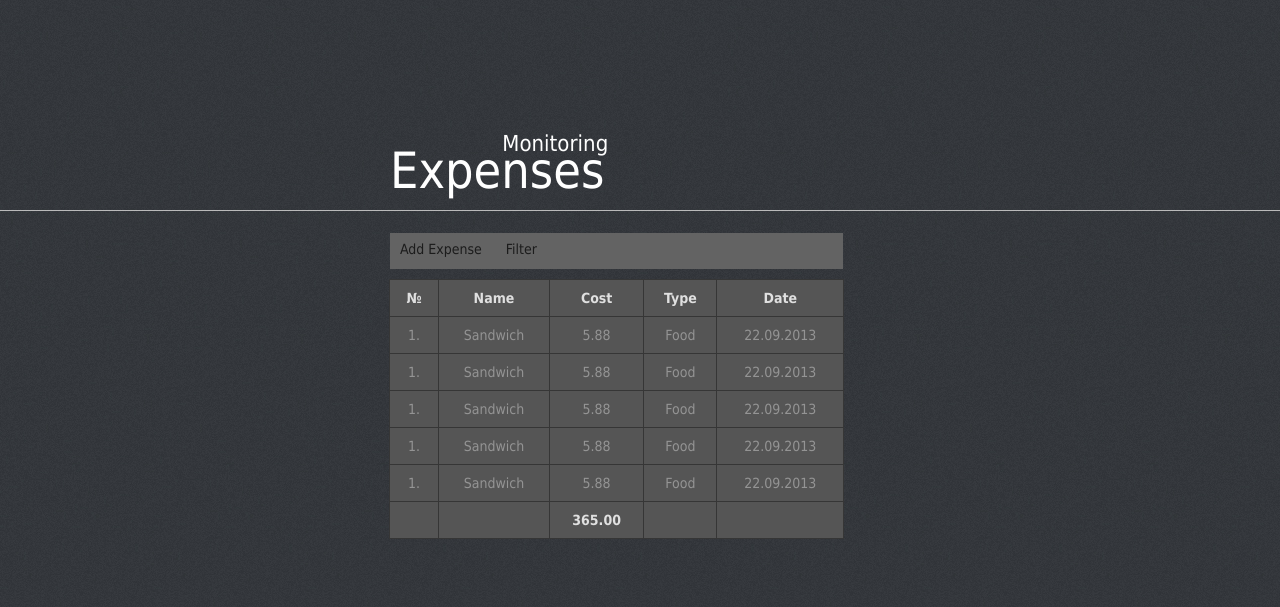
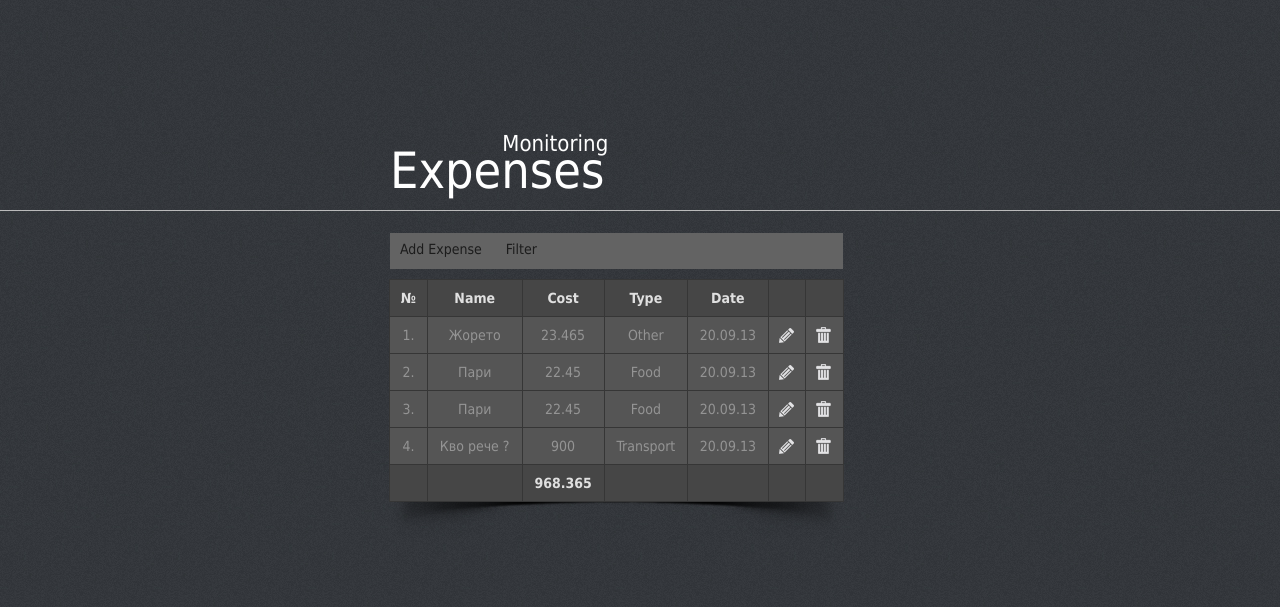
Before and after one commit to nzhul/PHP, a PHP site: page / in a window 1280 px wide. Shown: the top 607 px of the page. Run offline with PHP 8.4, Linux system fonts and the light colour scheme.

Commit message:
Almost Ready HomeWork

```diff
--- a/01-ExpensesMonitor/css/style.css
+++ b/01-ExpensesMonitor/css/style.css
@@ -7,14 +7,23 @@
 */
 
 body {background: url(../img/bg.jpg)repeat;font-family: Tahoma;font-size: 14px;}
-#wrapper {width: 500px;height: 500px;margin: 0 auto;position: relative;top: 100px;}
+#wrapper {width: 500px;margin: 0 auto;position: relative;top: 100px;}
 h1 {color: #ffffff;font-size: 50px;float: left; font-weight: normal;}
 h2 {color: #ffffff; font-size: 22px;float: left;position: relative;left: -102px;top:5px; font-weight: normal;}
 #navigation {float: left;width: 453px;height: 36px; background: #636363;}
-table {color: #949494; border-collapse: collapse;width: 455px;margin-left: -1px;position: relative;top:10px;float: left;}
+table {color: #949494; border-collapse: collapse;width: 455px;margin-left: -1px;position: relative;top:10px;float: left;z-index: 2;}
 td {background: #555555; border: 1px solid #363636; padding: 10px; text-align: center;}
+tr:first-child td, tr:last-child td {background: #464646;}
 .sum {font-weight: bold;color: #e0e0e0;}
+input[type="submit"] {background: #e0e0e0;border: 1px solid #949494; width: 60px;height: 30px;padding-left: 0px; color: #1c1c1c;}
+input {background: #e0e0e0;border: 1px solid #949494; width: 180px;height: 25px;padding-left: 10px;background: #282828; color: #e0e0e0; }
+select {background: #e0e0e0;border: 1px solid #949494; width: 190px;height: 30px;padding-left: 10px;background: #282828; color: #e0e0e0;}
+#shadow {width: 453px; height: 81px;background: url(../img/shadow.png)no-repeat center bottom;position: relative;top: -35px;z-index: 1;}
+.btn {display: block;width: 15px;height: 15px;}
+.del {background: url(../img/delete.png)no-repeat;text-indent: -9999px; height: 16px;}
+.edit {background: url(../img/edit.png)no-repeat;text-indent: -9999px;}
 
+/*#add {float:left;width: 423px;height: 300px;margin: 10px 0 0 0px; background: #555; padding: 15px;}*/
 
 
 /*Initialize*/
@@ -56,7 +65,7 @@ ul#menu li ul.sub-menu {
     top: 30px;
     left: 0;
     width: 100px;
-    z-index: 1;
+    z-index: 3;
 }
 ul#menu li:hover ul.sub-menu {
     display:block;
--- /dev/null
+++ b/01-ExpensesMonitor/database.txt
@@ -0,0 +1,4 @@
+Жорето|23.465|2|1379707725
+Пари|22.45|0|1379707745
+Пари|22.45|0|1379707942
+Кво рече ?|900|1|1379709821
--- a/01-ExpensesMonitor/inc/footer.php
+++ b/01-ExpensesMonitor/inc/footer.php
@@ -1,3 +1,5 @@
-        </div>
-    </body>
+<div style="clear:both;"></div>
+<div id="shadow">&nbsp;</div>
+</div>
+</body>
 </html>
--- a/01-ExpensesMonitor/inc/header.php
+++ b/01-ExpensesMonitor/inc/header.php
@@ -2,6 +2,7 @@
 <html>
     <head>
         <title>Expenses Monitoring</title>
+        <meta http-equiv="Content-Type" content="text/html; charset=UTF-8">
         <link rel="stylesheet" href="css/style.css" type="text/css"/>
     </head>
     <body>
--- a/01-ExpensesMonitor/index.php
+++ b/01-ExpensesMonitor/index.php
@@ -12,7 +12,7 @@ require 'inc/constants.php';
                 <li><a href="index.php">All</a></li>
                 <?php
                 foreach ($types as $key => $value) {
-                                echo '<li><a href="index.php?sortid='.$key.'">'.$value.'</a></li>';
+                    echo '<li><a href="index.php?filter=' . $key . '">' . $value . '</a></li>';
                 }
                 ?>
             </ul>
@@ -26,50 +26,55 @@ require 'inc/constants.php';
         <td class="sum">Cost</td>
         <td class="sum">Type</td>
         <td class="sum">Date</td>
+        <td class="sum"></td>
+        <td class="sum"></td>
     </tr>
-                <tr>
-                    <td>1.</td>
-                    <td>Sandwich</td>
-                    <td>5.88</td>
-                    <td>Food</td>
-                    <td>22.09.2013</td>
-                </tr>
-                <tr>
-                    <td>1.</td>
-                    <td>Sandwich</td>
-                    <td>5.88</td>
-                    <td>Food</td>
-                    <td>22.09.2013</td>
-                </tr>
-                <tr>
-                    <td>1.</td>
-                    <td>Sandwich</td>
-                    <td>5.88</td>
-                    <td>Food</td>
-                    <td>22.09.2013</td>
-                </tr>
-                <tr>
-                    <td>1.</td>
-                    <td>Sandwich</td>
-                    <td>5.88</td>
-                    <td>Food</td>
-                    <td>22.09.2013</td>
-                </tr>
-                <tr>
-                    <td>1.</td>
-                    <td>Sandwich</td>
-                    <td>5.88</td>
-                    <td>Food</td>
-                    <td>22.09.2013</td>
-                </tr>
+    <?php
+    $rawData = file('database.txt');
+    $counter = 1;
+    $sum = 0;
+    for ($i = 0; $i < count($rawData); $i++) {
+        $splitedArray = explode('|', $rawData[$i]);
+        if (isset($_GET['filter']) && (int) $_GET['filter'] >= 0) {
+            if ((int) $_GET['filter'] == $splitedArray[2]) {
+                echo '<tr>';
+                echo '<td>' . $counter . '.</td>
+        <td>' . $splitedArray[0] . '</td>
+        <td>' . $splitedArray[1] . '</td>
+        <td>' . $types[$splitedArray[2]] . '</td>
+        <td title="' . date("H:m:s", (int) $splitedArray[3]) . '">' . date("d.m.y", (int) $splitedArray[3]) . '</td>
+        <td><a class="btn edit" href="form.php?edit=' . (int) $splitedArray[3] . '">edit</a></td>
+        <td><a class="btn del" href="form.php?del=' . (int) $splitedArray[3] . '">del</a></td>';
+                echo '</tr>';
+                $sum += $splitedArray[1];
+                $counter++;
+            }
+        } else {
+            echo '<tr>';
+            echo '<td>' . $counter . '.</td>
+        <td>' . $splitedArray[0] . '</td>
+        <td>' . $splitedArray[1] . '</td>
+        <td>' . $types[$splitedArray[2]] . '</td>
+        <td title="' . date("H:m:s", (int) $splitedArray[3]) . '">' . date("d.m.y", (int) $splitedArray[3]) . '</td>
+        <td><a class="btn edit" href="form.php?edit=' . (int) $splitedArray[3] . '">edit</a></td>
+        <td><a class="btn del" href="form.php?del=' . (int) $splitedArray[3] . '">del</a></td>';
+            echo '</tr>';
+            $sum += $splitedArray[1];
+            $counter++;
+        }
+    }
+    ?>
     <tr>
         <td></td>
         <td></td>
-                    <td><span class="sum">365.00</span></td>
+        <td><span class="sum"><?= $sum; ?></span></td>
+        <td></td>
+        <td></td>
         <td></td>
         <td></td>
     </tr>
 </table>
+
 <?php
 include 'inc/footer.php';
 ?>
```
Also changed, not shown: 01-ExpensesMonitor/form.php (+81 -0 lines), 01-ExpensesMonitor/img/delete.png (added), 01-ExpensesMonitor/img/edit.png (added), 01-ExpensesMonitor/img/shadow.png (added). Lines whose indentation alone changed are shown as unchanged.
